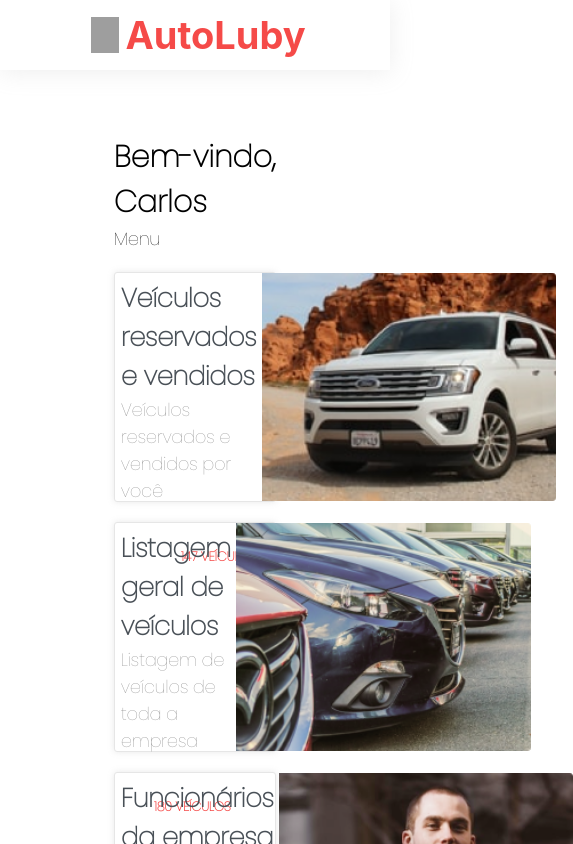
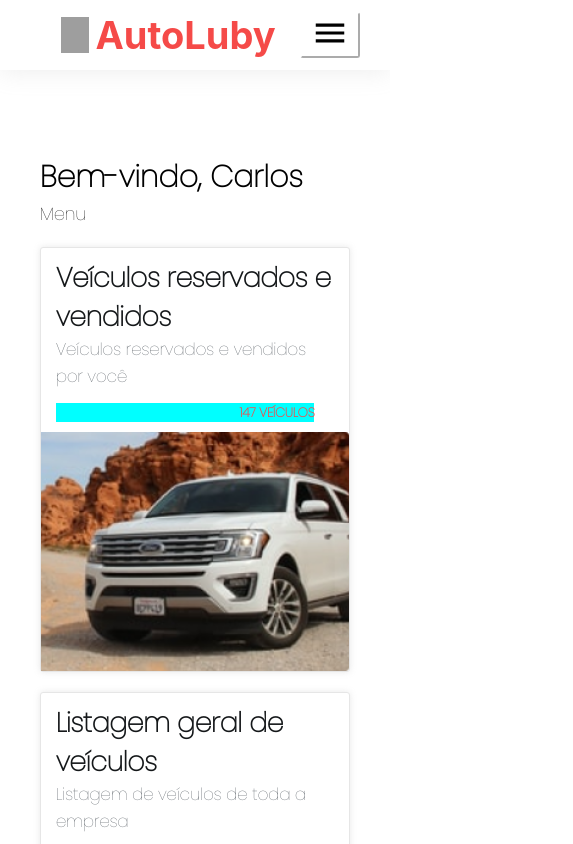
Before and after one commit to Johnny-batata/CarStore, a React (Create React App) app: page /home in a window 390 px wide. Shown: the top 844 px of the page, 573 px wide, since content can reach past the window. Built offline with nearby package versions, Linux system fonts and the light colour scheme; grey boxes are pictures that could not be loaded.

Commit message:
make login css responsive

```diff
--- a/package.json
+++ b/package.json
@@ -23,6 +23,7 @@
     "axios": "^0.24.0",
     "formik": "^2.2.9",
     "material-table": "^1.69.3",
+    "material-ui-popup-state": "^2.0.0",
     "react": "^17.0.2",
     "react-dom": "^17.0.2",
     "react-router-dom": "^5.3.0",
--- a/src/page/CarsList/index.tsx
+++ b/src/page/CarsList/index.tsx
@@ -36,7 +36,6 @@ const CarList: React.FC = () => {
     <Container>
       <Header />
       { data && <Table arr={data} /> }
-
     </Container>
   );
 };
--- a/src/page/CarsList/styles.tsx
+++ b/src/page/CarsList/styles.tsx
@@ -5,6 +5,8 @@ export const Container = styled.div`
   /* position: absolute; */
   /* height: max-content; */
   height: 100%;
+  height: max-content;
+
   /* width: max-content; */
 
 `;
--- a/src/page/GeneralComponents/Header/index.tsx
+++ b/src/page/GeneralComponents/Header/index.tsx
@@ -1,25 +1,117 @@
-import React from 'react';
+/* eslint-disable react/jsx-props-no-spreading */
+/* eslint-disable react/jsx-no-bind */
+import React, { useState } from 'react';
 import { Link } from 'react-router-dom';
-
+import MenuIcon from '@mui/icons-material/Menu';
+import Popper from '@mui/material/Popper';
+import Grow from '@mui/material/Grow';
+import Paper from '@mui/material/Paper';
+import ClickAwayListener from '@mui/material/ClickAwayListener';
+import MenuList from '@mui/material/MenuList';
+import MenuItem from '@mui/material/MenuItem';
+import SearchIcon from '@mui/icons-material/Search';
 import {
   HeaderContainer, LogoImg, Title, TitleSection, Button, Input,
 } from './styles';
 
-const Header: React.FC = () => (
+const Header: React.FC = () => {
+  const [visible, setVisible] = useState(false);
+  const [open, setOpen] = React.useState(false);
+
+  const toggleNav = (): void => setVisible(!visible);
+  const anchorRef = React.useRef<HTMLButtonElement>(null);
+
+  const handleToggle = (): void => {
+    setOpen((prevOpen) => !prevOpen);
+  };
+
+  const handleClose = (event: Event | React.SyntheticEvent): void => {
+    if (
+      anchorRef.current && anchorRef.current.contains(event.target as HTMLElement)
+    ) {
+      return;
+    }
+
+    setOpen(false);
+  };
+
+  function handleListKeyDown(event: React.KeyboardEvent): void {
+    if (event.key === 'Tab') {
+      event.preventDefault();
+      setOpen(false);
+    } else if (event.key === 'Escape') {
+      setOpen(false);
+    }
+  }
+
+  const renderMobileBar = (): JSX.Element => (
+    <nav>
+      <p>Sair</p>
+    </nav>
+  );
+
+  return (
     <HeaderContainer>
-    <Link to="/home">
+      <Link to="/home" id="home-id">
         <TitleSection>
           <LogoImg src="https://avatars.githubusercontent.com/u/63678630?s=200&v=4" alt="sapo" />
           <Title>AutoLuby </Title>
         </TitleSection>
       </Link>
-
-    <Input type="text" id="searchBar" />
+      {/* <SearchIcon /> */}
+      {/* <Input type="text" id="searchBar" /> */}
+      <div>
         <Link to="/">
           <Button type="button" id="btn-exit" onClick={() => localStorage.clear()}>Sair</Button>
         </Link>
-
+        {/* <MenuIcon id="mobile-menu" onClick={() => toggleNav()} /> */}
+        <div id="mobile-menu">
+          <Button
+            ref={anchorRef}
+            id="composition-button"
+            aria-controls={open ? 'composition-menu' : undefined}
+            aria-expanded={open ? 'true' : undefined}
+            aria-haspopup="true"
+            onClick={handleToggle}
+          >
+            <MenuIcon id="mobile-menu-btn" />
+          </Button>
+          <Popper
+            open={open}
+            anchorEl={anchorRef.current}
+            role={undefined}
+            placement="bottom-start"
+            transition
+            disablePortal
+          >
+            {({ TransitionProps, placement }) => (
+              <Grow
+                {...TransitionProps}
+                style={{
+                  transformOrigin:
+                  placement === 'bottom-start' ? 'left top' : 'left bottom',
+                }}
+              >
+                <Paper>
+                  <ClickAwayListener onClickAway={handleClose}>
+                    <MenuList
+                      autoFocusItem={open}
+                      id="composition-menu"
+                      aria-labelledby="composition-button"
+                      onKeyDown={handleListKeyDown}
+                    >
+                      <MenuItem onClick={handleClose}>Sair</MenuItem>
+                    </MenuList>
+                  </ClickAwayListener>
+                </Paper>
+              </Grow>
+            )}
+          </Popper>
+        </div>
+      </div>
+      { visible && renderMobileBar() }
     </HeaderContainer>
   );
+};
 
 export default Header;
--- a/src/page/GeneralComponents/Header/styles.tsx
+++ b/src/page/GeneralComponents/Header/styles.tsx
@@ -10,12 +10,35 @@ export const HeaderContainer = styled.header`
   justify-content: space-between;
   padding-left:7.8125%;
   padding-right:7.8125%;
+  #mobile-menu {
+    display: none;
+  }
 
   @media (max-width: 760px) {
     #searchBar, #btn-exit {
         display: none;
       }
+    #mobile-menu {
+      display: flex;
       justify-content: center;
+    }
+    #home-id {
+      width: 100%;
+      display: flex;
+      justify-content: center;
+    }
+    #composition-button {
+      background-color: white;
+      border-color: white;
+      color: black;
+      width: 60px;
+      height: auto;
+      box-shadow: none;
+      padding: 0;
+    }
+    #mobile-menu-btn {
+      font-size: 38px;
+    }
   }
 `;
 
--- a/src/page/Home/components/HomeSections/index.tsx
+++ b/src/page/Home/components/HomeSections/index.tsx
@@ -76,7 +76,13 @@ const renderSection = (array:any): JSX.Element => array.map((
 });
 
 const HomeSections: React.FC = () => (
-  renderSection(data)
+  <div>
+    { renderSection(data) }
+    {/* <p>
+      pato
+    </p> */}
+  </div>
+
 );
 
 export default HomeSections;
--- a/src/page/Home/components/HomeSections/styles.tsx
+++ b/src/page/Home/components/HomeSections/styles.tsx
@@ -1,32 +1,9 @@
 import styled from 'styled-components';
 
-export const ContentSection = styled.section`
-    background: #FFFFFF;
-    border: 1px solid #E6E6E6;
-    box-sizing: border-box;
-    box-shadow: 0px 0px 6px rgba(162, 162, 162, 0.25);
-    border-radius: 3px;
-    display: flex;
-    width: 100%;
-    margin-bottom: 20px;
-    margin-top: 20px;
-    height: 230px;
-    /* background: pink; */
-
-
-    &:hover {
-        box-shadow: 0 0 0.5em  grey;
-
-    }
-
-  `;
-
 export const ContentSectionWrapper = styled.section`
-    padding-top: 3.75%;
-    /* padding-bottom: 3.75%; */
+    /* padding: 3.75%; */
+    padding: 3.75%;
     padding-bottom:20px;
-    padding-left: 3.75%;
-    padding-right: 3.75%;
     display: flex;
     width: 100%;
     flex-direction: column;
@@ -43,8 +20,9 @@ export const ContentSectionTitle = styled.h1`
     font-size: 26px;
     line-height: 39px;
     letter-spacing: -0.02em;
-    color: #495057;
+    color: #15181a;
     margin: 0;
+
   `;
 
 export const ContentSectionSubTitle = styled.h3`
@@ -54,8 +32,9 @@ export const ContentSectionSubTitle = styled.h3`
     font-size: 18px;
     line-height: 27px;
     letter-spacing: -0.02em;
-    color: #858585;
+    color: #495057;
     margin: 0;
+
   `;
 
 export const ContentSectionFooter = styled.h3`
@@ -67,8 +46,62 @@ export const ContentSectionFooter = styled.h3`
     letter-spacing: -0.02em;
     text-transform: uppercase;
     color: #F54A48;
-    /* margin-top: calc(23% - 3.75% *2); */
-    margin-top: 43px;
+    background-color: aqua;
+    height: 100%;
+    align-items: center;
+    /* margin-top: 43px; */
     justify-content: flex-end;
     display: flex;
+
+    margin-right: 20px;
   `;
+
+export const ContentSection = styled.section`
+
+  @media (max-width: 1080px) {
+    flex-direction: column;
+    justify-content: center;
+
+    ${ContentSectionSubTitle} {
+      font-size: 17px;
+      justify-content: center;
+      display: flex;
+    }
+    ${ContentSectionTitle} {
+      font-size: 27px;
+      justify-content: center;
+      display: flex;
+    }
+    ${ContentSectionImg} {
+      width:100%;
+    }
+    ${ContentSectionFooter} {
+      justify-content: flex-end;
+      margin-bottom: 0;
+    }
+    ${ContentSectionWrapper} {
+      padding-top: 10px;
+      /* padding-top: 3px; */
+      padding-bottom: 10px;
+      padding-left: 15px;
+      padding-right: 15px;
+      width: calc(100% - 30px);
+
+    }
+  }
+
+    background: #FFFFFF;
+    border: 1px solid #E6E6E6;
+    box-sizing: border-box;
+    box-shadow: 0px 0px 6px rgba(162, 162, 162, 0.25);
+    border-radius: 3px;
+    display: flex;
+    width: 100%;
+    margin-bottom: 20px;
+    margin-top: 20px;
+    /* height: 230px; */
+
+    &:hover {
+        box-shadow: 0 0 0.5em  grey;
+    }
+  `;
--- a/src/page/Home/styles.tsx
+++ b/src/page/Home/styles.tsx
@@ -1,17 +1,11 @@
 import styled from 'styled-components';
-
-export const Wrapper = styled.div`
-  padding-left: 29.1666666667%;
-  padding-right: 29.1666666667%;
-  height: 100%;
-  margin-bottom: 65px
-;
-`;
 
 export const Container = styled.div`
   display: flex;
   height: 100%;
   width: 100%;
+  height: max-content;
+
   /* overflow-y: hidden; */
   flex-direction: column;
 `;
@@ -22,7 +16,7 @@ export const Title = styled.h1`
   font-weight: 600;
   font-size: 30px;
   line-height: 45px;
-  margin-top: 65px;
+  /* margin-top: 65px; */
   margin-bottom: 0px;
 `;
 
@@ -36,3 +30,41 @@ export const SubTitle = styled.h3`
   margin: 0;
   margin-bottom: 10px;
 `;
+
+export const Wrapper = styled.div`
+  @media (max-height: 800px) {
+    margin-bottom: 35px;
+    margin-top: 35px;
+    margin-left: 25.1666666667%;
+    margin-right: 25.1666666667%;
+  }
+
+  @media (max-width: 1080px) {
+    margin-left: 20.1666666667%;
+    margin-right: 20.1666666667%;
+  }
+  @media (max-width: 760px) {
+    margin-left: 10.1666666667%;
+    margin-right: 10.1666666667%;
+  }
+
+  @media (max-width: 360px) {
+    margin-left: 20px;
+    margin-right: 20px;
+    margin-top: 30px;
+    margin-bottom: 30px;
+
+
+    ${Title} {
+      display: flex;
+      margin: 0;
+    }
+  }
+
+  margin-left: 29.1666666667%;
+  margin-right: 29.1666666667%;
+  height: calc(100% - 130px);
+  margin-bottom: 65px;
+  margin-top: 65px;
+;
+`;
--- a/src/page/Login/components/LoginForm/index.tsx
+++ b/src/page/Login/components/LoginForm/index.tsx
@@ -23,7 +23,6 @@ const LoginForm: React.FC = () => {
     const data = await loginUser(formValues);
     // if (data) {
     localStorage.setItem('token', data.token);
-    console.log(data, 'submitform');
     return setRedirect(true);
     // }
   };
--- a/src/page/Login/components/LoginForm/styles.tsx
+++ b/src/page/Login/components/LoginForm/styles.tsx
@@ -2,12 +2,8 @@ import styled from 'styled-components';
 
 export const FormSection = styled.section`
   margin-top: 17.3828125%;
-  /* padding-top: 17.3828125%; */
   margin-left: 5.67708333333%;
-  /* padding-left: 5.67708333333%; */
   margin-right: calc(7.8125% + 5.67708333333%);
-  /* padding-right: calc(7.8125% + 5.67708333333%); */
-  /* padding-bottom: 17.3828125%; */
   margin-bottom: 17.3828125%;
   display: flex;
   align-items: center;
--- a/src/page/Login/styles.tsx
+++ b/src/page/Login/styles.tsx
@@ -1,11 +1,4 @@
 import styled from 'styled-components';
-
-export const Container = styled.div`
-  display: flex;
-  height: 100%;
-  width: 100%;
-  overflow-y: hidden;
-`;
 
 export const Wrapper = styled.div`
   margin-top: 4.21875%;
@@ -21,11 +14,16 @@ export const ColumnImg = styled.div`
   width: 50%;
   /* height: 100%; */
   height: auto;
+
 `;
 
 export const PanelForm = styled.div`
   width: 50%;
+  /* min-width: 800px; */
+  min-width: 510px;
   height: calc(100% - 4.21875%);
+
+
 `;
 
 export const Title = styled.h1`
@@ -45,6 +43,8 @@ export const LogoImg = styled.img`
   width: 28.5px;
   height: 35.19px;
   margin-right: 3.02083333333%;
+
+
 `;
 
 export const LogoSection = styled.section`
@@ -52,3 +52,30 @@ export const LogoSection = styled.section`
   align-items: center;
   height: 57px;
 `;
+
+export const Container = styled.div`
+  display: flex;
+  height: 100%;
+  width: 100%;
+  overflow-y: hidden;
+  @media (max-width: 1080px) {
+    ${ColumnImg} {
+      display:none;
+      width: 0;
+    }
+    ${PanelForm} {
+      width: 100%;
+    }
+  }
+  @media (max-width: 500px) {
+    ${ColumnImg} {
+      display:none;
+      width: 0;
+    }
+    ${PanelForm} {
+      width: 100%;
+      min-width: 0;
+    }
+  }
+
+`;
```
Also changed, not shown: src/page/CarsList/components/Table/index.tsx (+23 -78 lines), 1 other file (tests, documents, lock files or other folders). Lines whose indentation alone changed are shown as unchanged.
